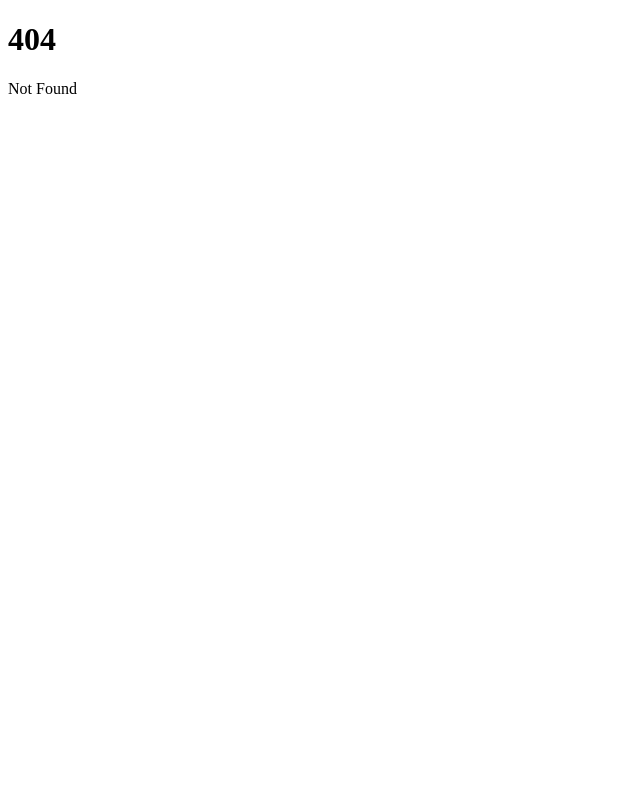
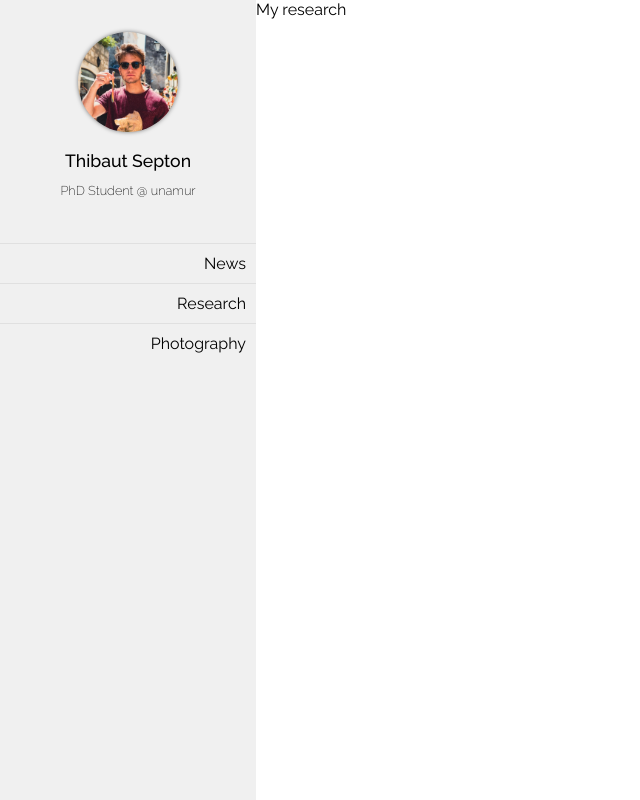
Before and after one commit to tsepton/tsepton.github.io, a SvelteKit app: page /research in a window 1280 px wide. Before the commit this address had no page. Shown: the whole page, without its empty margins (0-640 px from the left). Built offline with nearby package versions, Linux system fonts and the light colour scheme.

Commit message:
Add default layout

```diff
--- a/src/app.html
+++ b/src/app.html
@@ -1,12 +1,21 @@
 <!doctype html>
 <html lang="en">
+
 <head>
 	<meta charset="utf-8" />
 	<link rel="icon" href="%sveltekit.assets%/favicon.png" />
+	<link rel="stylesheet" href="%sveltekit.assets%/styles.css" />
+	<link rel="preconnect" href="https://fonts.googleapis.com">
+	<link rel="preconnect" href="https://fonts.gstatic.com" crossorigin>
+	<link href="https://fonts.googleapis.com/css2?family=Raleway:ital,wght@0,100..900;1,100..900&display=swap"
+		rel="stylesheet">
 	<meta name="viewport" content="width=device-width, initial-scale=1" />
+
 	%sveltekit.head%
 </head>
+
 <body data-sveltekit-preload-data="hover">
 	<div style="display: contents">%sveltekit.body%</div>
 </body>
+
 </html>
--- /dev/null
+++ b/src/lib/components/Menu.svelte
@@ -0,0 +1,78 @@
+<div class="menu">
+	<div class="profile-pic">
+		<div class="picture-container">
+			<img src="me.jpg" alt="Profile picture" />
+		</div>
+		<p class="name">Thibaut Septon</p>
+		<p class="about-me">PhD Student @ unamur</p>
+	</div>
+
+	<div class="menu-item">
+		<a href="/">News</a>
+	</div>
+	<div class="menu-item">
+		<a href="/research">Research</a>
+	</div>
+	<div class="menu-item">
+		<a href="/photography">Photography</a>
+	</div>
+</div>
+
+<style>
+	.menu {
+		display: flex;
+		flex-direction: column;
+		height: 100%;
+	}
+
+	.profile-pic > .name {
+		font-size: 1.1em;
+		font-weight: 500;
+		padding-bottom: 0;
+		margin-bottom: 0;
+	}
+
+	.profile-pic > .about-me {
+		font-size: 0.8em;
+		font-weight: 200;
+	}
+
+	.menu-item {
+		padding: 10px;
+		border-bottom: 1px solid #e0e0e0;
+		text-align: right;
+	}
+	.menu-item a {
+		text-decoration: none;
+		color: #000;
+	}
+	.menu-item a:hover {
+		color: #0070f3;
+	}
+
+	.menu-item:last-child {
+		border-bottom: none;
+	}
+
+	.profile-pic {
+		display: flex;
+		flex-direction: column;
+		align-items: center;
+		border-bottom: 1px solid #e0e0e0;
+		padding: 2em;
+	}
+
+	.picture-container {
+		width: 100px;
+		height: 100px;
+		border-radius: 50%;
+		overflow: hidden;
+		filter: drop-shadow(0 0 2px rgba(0, 0, 0, 0.5));
+	}
+
+	.picture-container > img {
+		width: 100%;
+		height: 100%;
+		object-fit: cover;
+	}
+</style>
--- /dev/null
+++ b/src/lib/components/Overlay.svelte
@@ -0,0 +1,30 @@
+<script lang="ts">
+	import Menu from '$lib/components/Menu.svelte';
+</script>
+
+<main>
+	<div class="menu-container">
+		<Menu></Menu>
+	</div>
+
+	<div class="content-container">
+		<slot></slot>
+	</div>
+</main>
+
+<style>
+	main {
+		display: grid;
+		grid-template-columns: 1fr 4fr;
+		height: 100vh;
+	}
+
+	.menu-container {
+		background-color: #f0f0f0;
+		height: 100%;
+	}
+
+	.content-container {
+		height: 100%;
+	}
+</style>
--- /dev/null
+++ b/src/routes/+error.svelte
@@ -0,0 +1,5 @@
+<script lang="ts">
+	import { browser } from '$app/environment';
+
+	if (browser) window.location.href = '/';
+</script>
--- /dev/null
+++ b/src/routes/+layout.svelte
@@ -0,0 +1,30 @@
+<script lang="ts">
+	import Menu from '$lib/components/Menu.svelte';
+</script>
+
+<main>
+	<div class="menu-container">
+		<Menu></Menu>
+	</div>
+
+	<div class="content-container">
+		<slot></slot>
+	</div>
+</main>
+
+<style>
+	main {
+		display: grid;
+		grid-template-columns: 1fr 4fr;
+		height: 100vh;
+	}
+
+	.menu-container {
+		background-color: #f0f0f0;
+		height: 100%;
+	}
+
+	.content-container {
+		height: 100%;
+	}
+</style>
--- a/src/routes/+page.svelte
+++ b/src/routes/+page.svelte
@@ -1,2 +1,4 @@
-<h1>Welcome to SvelteKit</h1>
-<p>Visit <a href="https://kit.svelte.dev">kit.svelte.dev</a> to read the documentation</p>
+<script>
+</script>
+
+<div>About me</div>
--- /dev/null
+++ b/src/routes/photography/+page.svelte
@@ -0,0 +1,4 @@
+<script>
+</script>
+
+    <div>My photography</div>
--- /dev/null
+++ b/src/routes/research/+page.svelte
@@ -0,0 +1,4 @@
+<script>
+</script>
+
+<div>My research</div>
--- /dev/null
+++ b/static/styles.css
@@ -0,0 +1,7 @@
+html,
+body {
+	margin: 0 !important;
+	padding: 0 !important;
+
+	font-family: 'Raleway', sans-serif;
+}
```
Also changed, not shown: static/me.jpg (added). Lines whose indentation alone changed are shown as unchanged.
